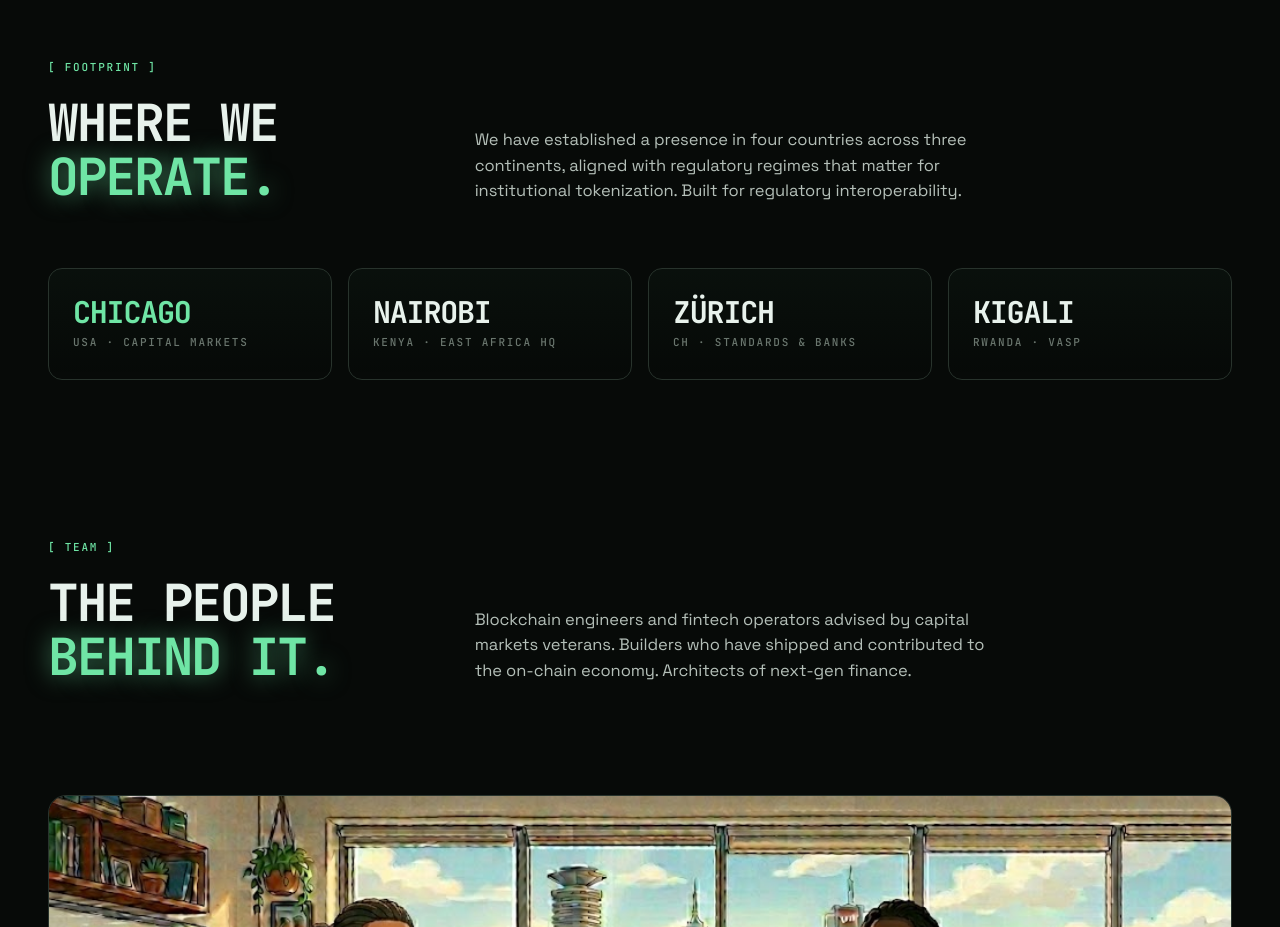
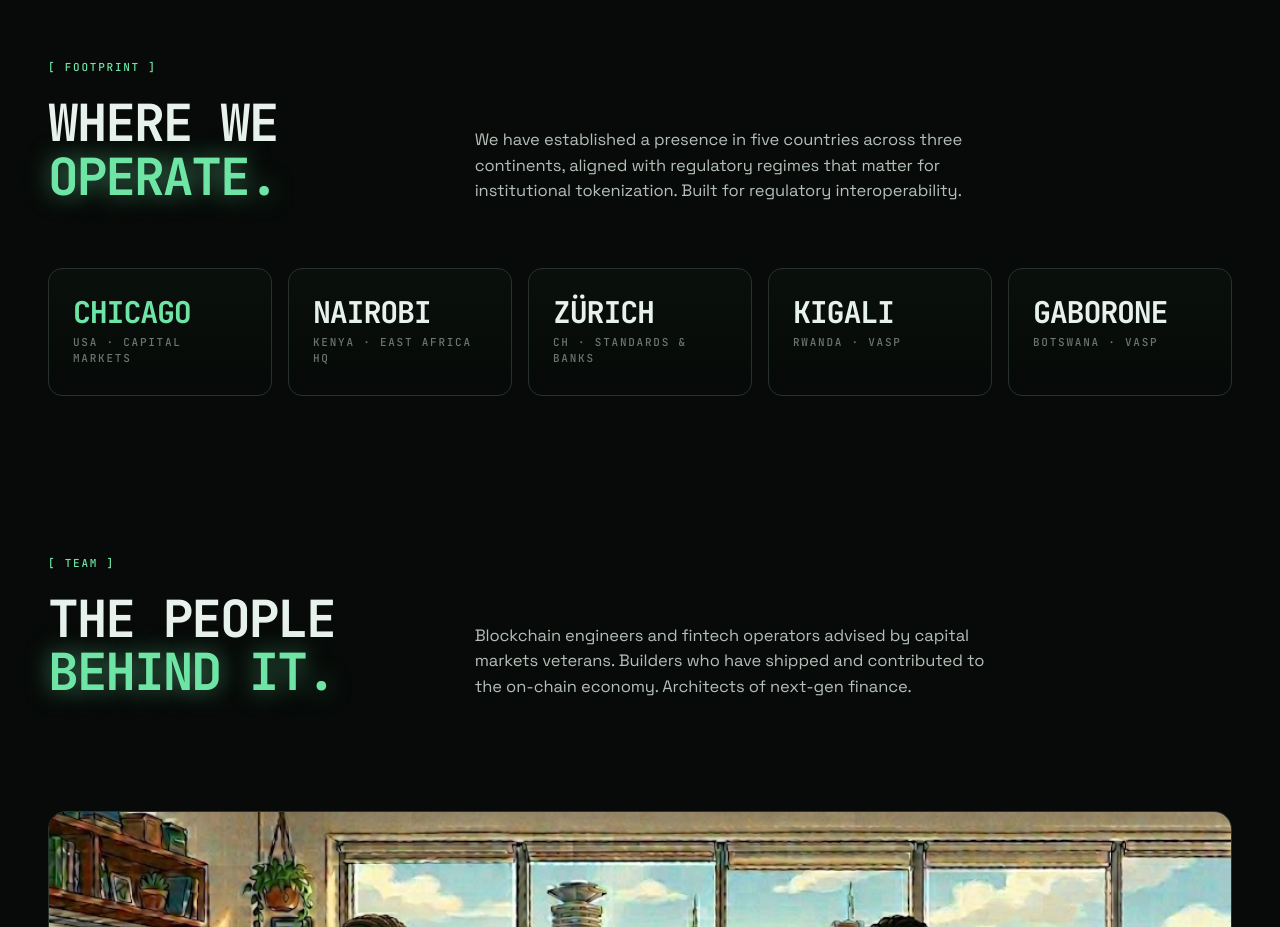
Before and after one commit to 0xsereel/website, a React (Vite) app: page /about in a window 1280 px wide. Shown: the part 1380-2307 px from the top of the page. Built offline with nearby package versions, Linux system fonts and the light colour scheme.

Commit message:
feat: gaborone

```diff
--- a/src/index.css
+++ b/src/index.css
@@ -939,6 +939,8 @@ button.submit:hover { box-shadow: 0 0 28px var(--glow) }
 }
 .locations { display: grid; grid-template-columns: repeat(4,1fr); gap: 16px; margin-top: 24px }
 .locations.three { grid-template-columns: repeat(3,1fr) }
+.locations.five { grid-template-columns: repeat(5,1fr) }
+@media (max-width:1100px){ .locations.five { grid-template-columns: repeat(3,1fr) } }
 .loc {
   padding: 28px 24px;
   border: 1px solid var(--rule-2);
@@ -954,7 +956,7 @@ button.submit:hover { box-shadow: 0 0 28px var(--glow) }
   text-transform: uppercase;
 }
 .loc .country { margin-top: 8px }
-@media (max-width:820px){ .locations { grid-template-columns: repeat(2,1fr) } .locations.three { grid-template-columns: repeat(2,1fr) } }
+@media (max-width:820px){ .locations { grid-template-columns: repeat(2,1fr) } .locations.three { grid-template-columns: repeat(2,1fr) } .locations.five { grid-template-columns: repeat(2,1fr) } }
 .about-body p { font-size: 17px; line-height: 1.65; color: var(--ink-2); max-width: 65ch; margin-bottom: 20px }
 .about-body p .lit { color: var(--accent); font-weight: 500 }
 .team-photo {
--- a/src/pages/About/About.tsx
+++ b/src/pages/About/About.tsx
@@ -70,12 +70,12 @@ export const About = () => {
             </h2>
           </div>
           <p className="lede">
-            We have established a presence in four countries across three
+            We have established a presence in five countries across three
             continents, aligned with regulatory regimes that matter for
             institutional tokenization. Built for regulatory interoperability.
           </p>
         </div>
-        <div className="locations">
+        <div className="locations five">
           <div className="loc">
             <div className="name lit" style={{ color: "var(--accent)" }}>
               Chicago
@@ -93,6 +93,10 @@ export const About = () => {
           <div className="loc">
             <div className="name">Kigali</div>
             <div className="country mono">Rwanda · VASP</div>
+          </div>
+          <div className="loc">
+            <div className="name">Gaborone</div>
+            <div className="country mono">Botswana · VASP</div>
           </div>
         </div>
       </section>
--- a/src/pages/Home/Home.tsx
+++ b/src/pages/Home/Home.tsx
@@ -2,7 +2,7 @@ import { useEffect, useState } from "react";
 import { Link } from "react-router-dom";
 import { Reveal } from "../../components/Reveal";
 
-const citiesList = ["Chicago", "Nairobi", "Zürich", "Kigali"];
+const citiesList = ["Chicago", "Nairobi", "Zürich", "Kigali", "Gaborone"];
 
 export const Home = () => {
   const [cityIndex, setCityIndex] = useState(0);
```
